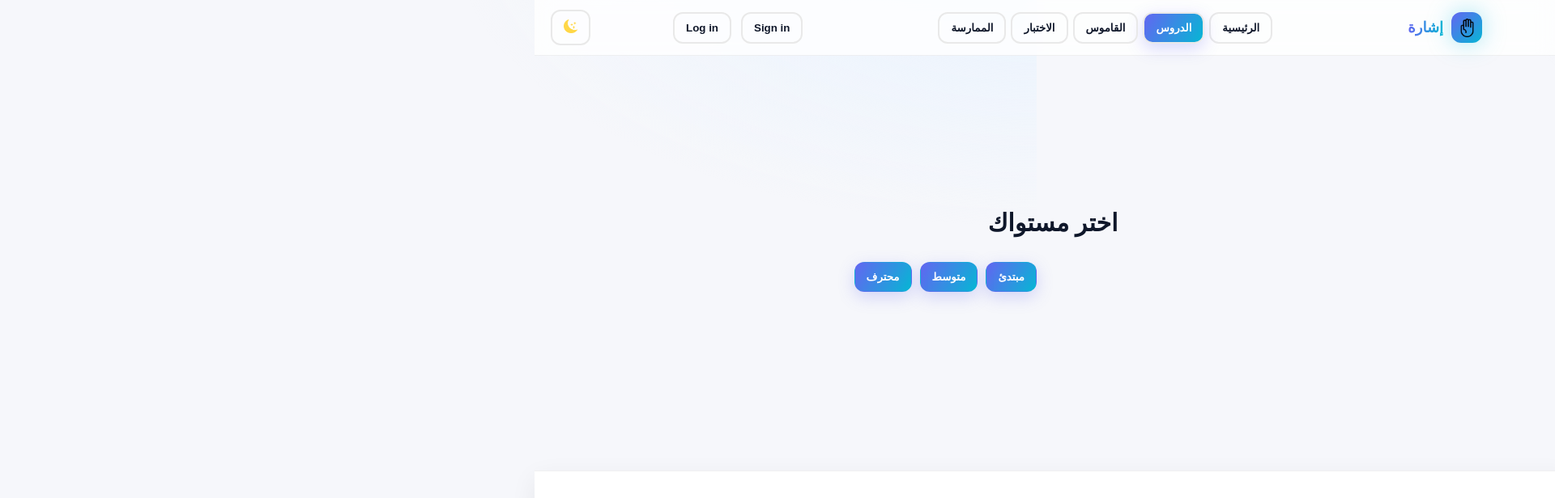
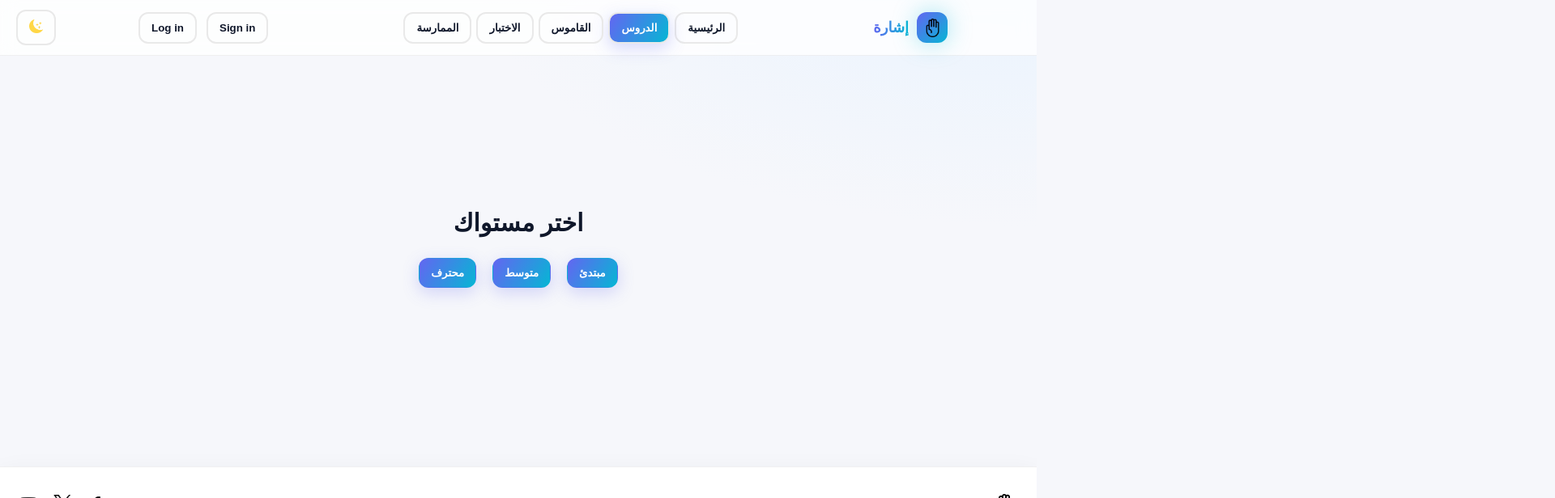
Before and after one commit to daliamirghani/sign4me, a React (Create React App) app in the folder frontend/websiteosc/: page / in a window 1280 px wide. Both pictures are taken after a click on the button "الدروس". Shown: the top 616 px of the page at 81% size, 1920 px wide, since content can reach past the window. Built offline with nearby package versions, Linux system fonts and the light colour scheme.

Commit message:
added all three level quizzes

```diff
--- a/frontend/websiteosc/src/SignLanguageSite.jsx
+++ b/frontend/websiteosc/src/SignLanguageSite.jsx
@@ -571,42 +571,29 @@ export function Lessons() {
   };
 
   if (!level) {
+
     return (
-      <section className="section" style={{marginBottom: "265px", textAlign: "center",transform: "translate(0px,100px)"}}>
-        <h2 className="text-xl mb-4" style={{fontSize: "30px"}}>اختر مستواك</h2>
-        <div className="row gap" style={{transform: "translate(-660px,0px)"}}>
-          <Button
-            onClick={() => {
-              setLevel("beginner");
-              setUnlocked({ b1: true });
-              setCurrent("b1");
-            }}
-          >
-            مبتدئ
-          </Button>
-          <Button
-            onClick={() => {
-              setLevel("intermediate");
-              setUnlocked({ i1: true });
-              setCurrent("i1");
-            }}
-          >
-            متوسط
-          </Button>
-          <Button
-            onClick={() => {
-              setLevel("advanced");
-              setUnlocked({ a1: true });
-              setCurrent("a1");
-            }}
-          >
-            محترف
-          </Button>
+      <section
+        className="section"
+        style={{
+          marginBottom: "265px",
+          textAlign: "center",
+          display: "flex",
+          flexDirection: "column",
+          alignItems: "center",
+          justifyContent: "center",
+          transform: "translateY(100px)",
+        }}
+      >
+        <h2 style={{ fontSize: "30px", marginBottom: "20px" }}>اختر مستواك</h2>
+        <div className="row gap" style={{ justifyContent: "center", gap: "20px" }}>
+          <Button onClick={() => setLevel("beginner")}>مبتدئ</Button>
+          <Button onClick={() => setLevel("intermediate")}>متوسط</Button>
+          <Button onClick={() => setLevel("advanced")}>محترف</Button>
         </div>
       </section>
     );
   }
-
   const lessons = LEVELS[level];
   const isLastLesson = current === lessons[lessons.length - 1].id;
 
@@ -777,47 +764,45 @@ export function Quiz() {
   const [selected, setSelected] = useState(null);
   const [score, setScore] = useState(0);
   const [done, setDone] = useState(false);
-  const [loading, setLoading] = useState(true);
+  const [loading, setLoading] = useState(false);
   const [error, setError] = useState(null);
 
+  const [level, setLevel] = useState(null); // beginner/intermediate/advanced
+
+
+  const urlMap = {
+    beginner: "http://localhost:5000/quiz/showSigns/1",
+    intermediate: "http://localhost:5000/quiz/showSigns/2",
+    advanced: "http://localhost:5000/quiz/showSigns/3",
+  };
+
+
   useEffect(() => {
+    if (!level) return;
+
     let isCancelled = false;
-
     const loadQuiz = async () => {
       try {
         setLoading(true);
-        const response = await fetch("http://localhost:5000/quiz/showSigns/1");
-
-        if (!response.ok) {
-          throw new Error(`HTTP error! status: ${response.status}`);
-        }
-
+        const response = await fetch(urlMap[level]);
+        if (!response.ok) throw new Error(`HTTP error! status: ${response.status}`);
         const data = await response.json();
 
         if (!isCancelled) {
-          if (!data.quiz || !Array.isArray(data.quiz)) {
-            throw new Error('Invalid quiz data structure');
-          }
-
           const transformed = data.quiz.map(q => {
-            if (!q.question || !q.choices || !Array.isArray(q.choices)) {
-              throw new Error('Invalid question structure');
-            }
-
             const answerIndex = q.choices.indexOf(q.answer);
-            if (answerIndex === -1) {
-              console.warn('Answer not found in choices:', q);
-            }
-
             return {
               q: q.question,
               choices: q.choices,
-              answer: Math.max(0, answerIndex)
+              answer: Math.max(0, answerIndex),
             };
           });
-
           setQuiz(transformed);
           setLoading(false);
+          setIndex(0);
+          setSelected(null);
+          setScore(0);
+          setDone(false);
         }
       } catch (err) {
         if (!isCancelled) {
@@ -829,12 +814,35 @@ export function Quiz() {
     };
 
     loadQuiz();
+    return () => { isCancelled = true; };
+  }, [level]);
 
-    return () => {
-      isCancelled = true;
-    };
-  }, []);
+  if (!level) {
+    // LEVEL SELECTION SCREEN
+    return (
+      <section
+        className="section"
+        style={{
+          marginBottom: "265px",
+          textAlign: "center",
+          display: "flex",
+          flexDirection: "column",
+          alignItems: "center",
+          justifyContent: "center",
+          transform: "translateY(100px)",
+        }}
+      >
+        <h2 style={{ fontSize: "30px", marginBottom: "20px" }}>اختر مستواك</h2>
+        <div className="row gap" style={{ justifyContent: "center", gap: "20px" }}>
+          <Button onClick={() => setLevel("beginner")}>مبتدئ</Button>
+          <Button onClick={() => setLevel("intermediate")}>متوسط</Button>
+          <Button onClick={() => setLevel("advanced")}>محترف</Button>
+        </div>
+      </section>
+    );
+  }
 
+  // QUIZ DISPLAY
   if (loading) return <p>Loading your quiz...</p>;
   if (error) return <p>Error loading quiz: {error}</p>;
   if (quiz.length === 0) return <p>No quiz questions available.</p>;
@@ -889,15 +897,10 @@ export function Quiz() {
                 ))}
               </div>
               <div className="row gap">
-                <Button
-                  className="rounded btn-glow"
-                  onClick={submit}
-                  disabled={selected === null}
-                >
+                <Button className="rounded btn-glow" onClick={submit} disabled={selected === null}>
                   تأكيد الإجابة
                 </Button>
               </div>
-
               <div className="muted small">سؤال {index + 1} من {quiz.length}</div>
             </div>
           ) : (
@@ -912,6 +915,7 @@ export function Quiz() {
     </section>
   );
 }
+
 
 export function Practice() {
   const [note, setNote] = useState("");
```
